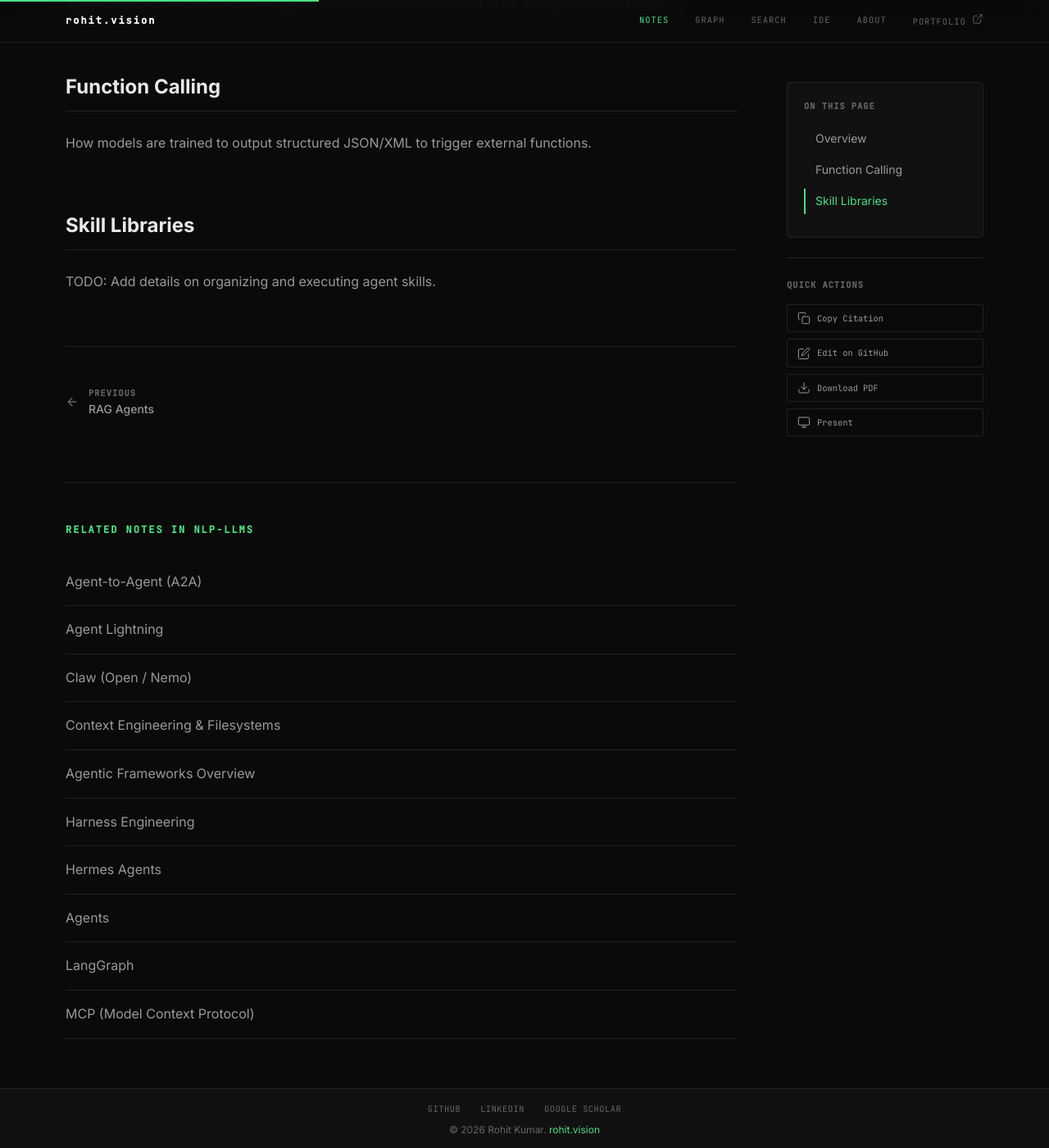
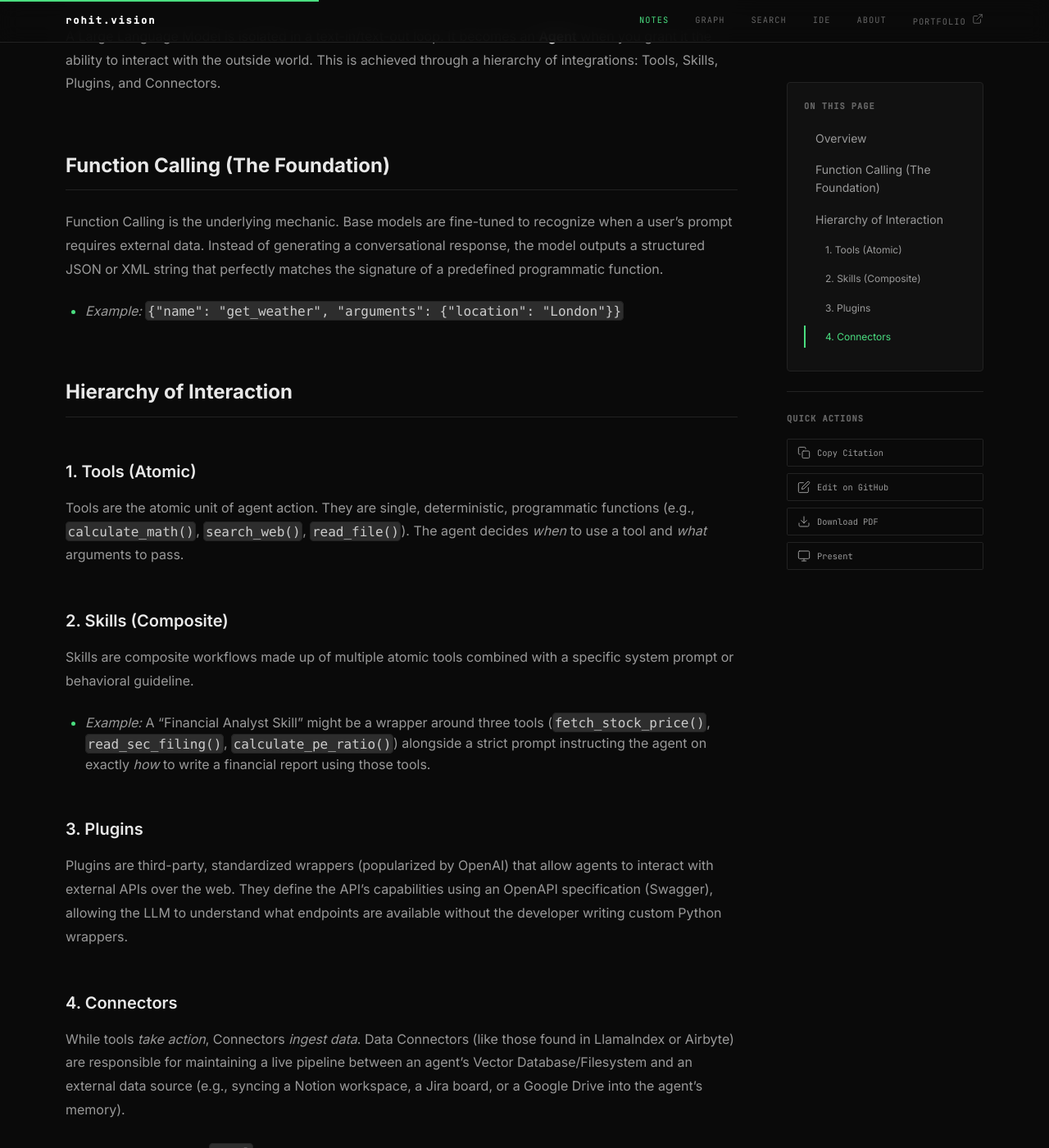
Before and after one commit to rokmr/blogs, a Jekyll site: the page built from _notes/nlp-llms/agents/tools-skills.md, in a window 1280 px wide and 1400 px high, scrolled down 466 px. Shown: the whole window at 82% size. Built offline with Jekyll 4.4.1, drawn with Linux system fonts in a browser that asks for light colours; nearby versions of some CDN libraries; some of the changed text lies outside the part shown.

Commit message:
docs: expand agent tool hierarchy (tools, skills, plugins, connectors) and detail Anthropic's MCP architecture

```diff
--- a/_notes/nlp-llms/agents/tools-skills.md
+++ b/_notes/nlp-llms/agents/tools-skills.md
@@ -1,19 +1,34 @@
 ---
-title: "Tools & Skills"
-description: "Function calling, skill libraries, and tool execution"
+title: "Tools, Skills, & Connectors"
+description: "Function calling, skill libraries, plugins, and data connectors for AI Agents"
 subject: nlp-llms
 math: false
-tags: [nlp, llm, agents, tools, skills, function-calling]
+tags: [nlp, llm, agents, tools, skills, function-calling, plugins, connectors]
 status: wip
 sitemap: false
 ---
 
 ## Overview
 
-Agents interact with the world through Tools (atomic functions) and Skills (composite workflows).
+A Large Language Model is isolated in a text-in/text-out loop. It becomes an **Agent** when you grant it the ability to interact with the outside world. This is achieved through a hierarchy of integrations: Tools, Skills, Plugins, and Connectors.
 
-## Function Calling
-How models are trained to output structured JSON/XML to trigger external functions.
+## Function Calling (The Foundation)
+Function Calling is the underlying mechanic. Base models are fine-tuned to recognize when a user's prompt requires external data. Instead of generating a conversational response, the model outputs a structured JSON or XML string that perfectly matches the signature of a predefined programmatic function.
+- *Example:* `{"name": "get_weather", "arguments": {"location": "London"}}`
 
-## Skill Libraries
-TODO: Add details on organizing and executing agent skills.
+## Hierarchy of Interaction
+
+### 1. Tools (Atomic)
+Tools are the atomic unit of agent action. They are single, deterministic, programmatic functions (e.g., `calculate_math()`, `search_web()`, `read_file()`). The agent decides *when* to use a tool and *what* arguments to pass.
+
+### 2. Skills (Composite)
+Skills are composite workflows made up of multiple atomic tools combined with a specific system prompt or behavioral guideline.
+- *Example:* A "Financial Analyst Skill" might be a wrapper around three tools (`fetch_stock_price()`, `read_sec_filing()`, `calculate_pe_ratio()`) alongside a strict prompt instructing the agent on exactly *how* to write a financial report using those tools.
+
+### 3. Plugins
+Plugins are third-party, standardized wrappers (popularized by OpenAI) that allow agents to interact with external APIs over the web. They define the API's capabilities using an OpenAPI specification (Swagger), allowing the LLM to understand what endpoints are available without the developer writing custom Python wrappers.
+
+### 4. Connectors
+While tools *take action*, Connectors *ingest data*. Data Connectors (like those found in LlamaIndex or Airbyte) are responsible for maintaining a live pipeline between an agent's Vector Database/Filesystem and an external data source (e.g., syncing a Notion workspace, a Jira board, or a Google Drive into the agent's memory).
+
+TODO: Add LangChain `@tool` decorator syntax examples.
```
Also changed, not shown: _notes/nlp-llms/agents/mcp.md (+23 -3 lines).
